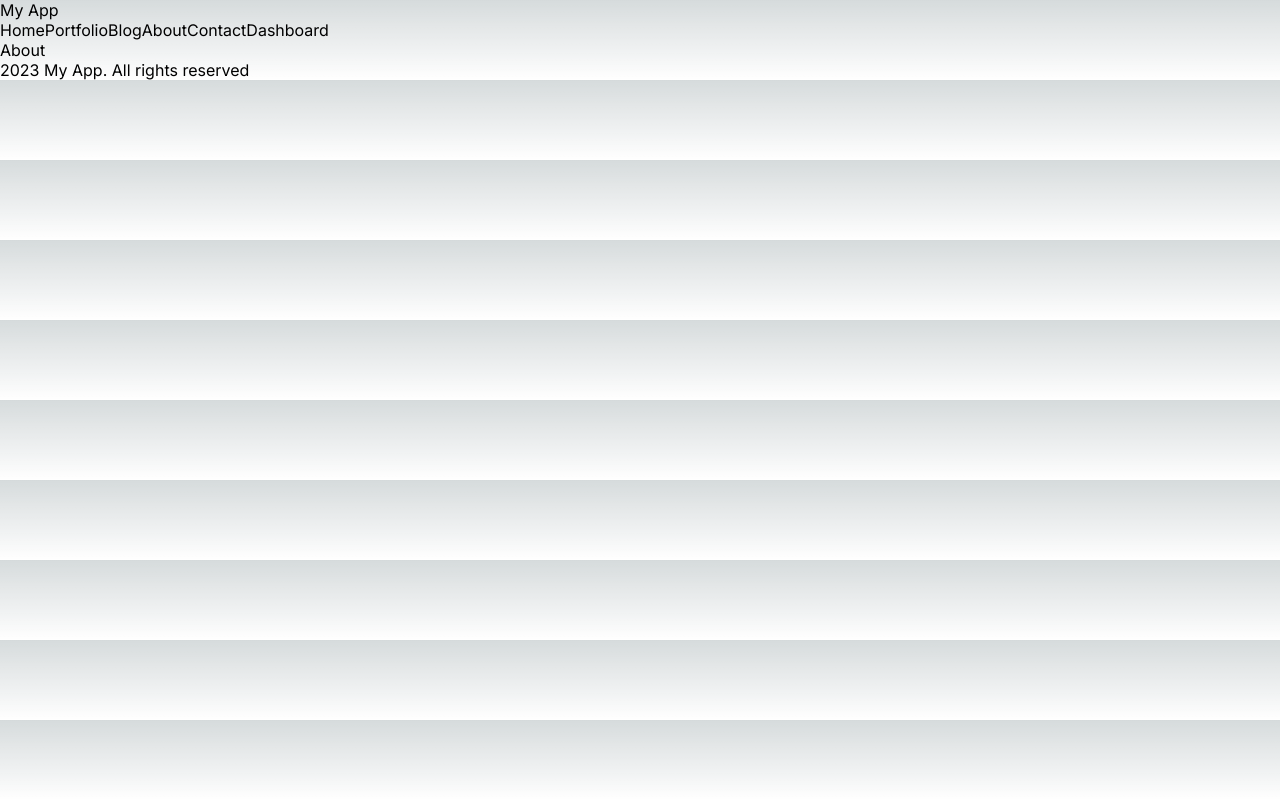
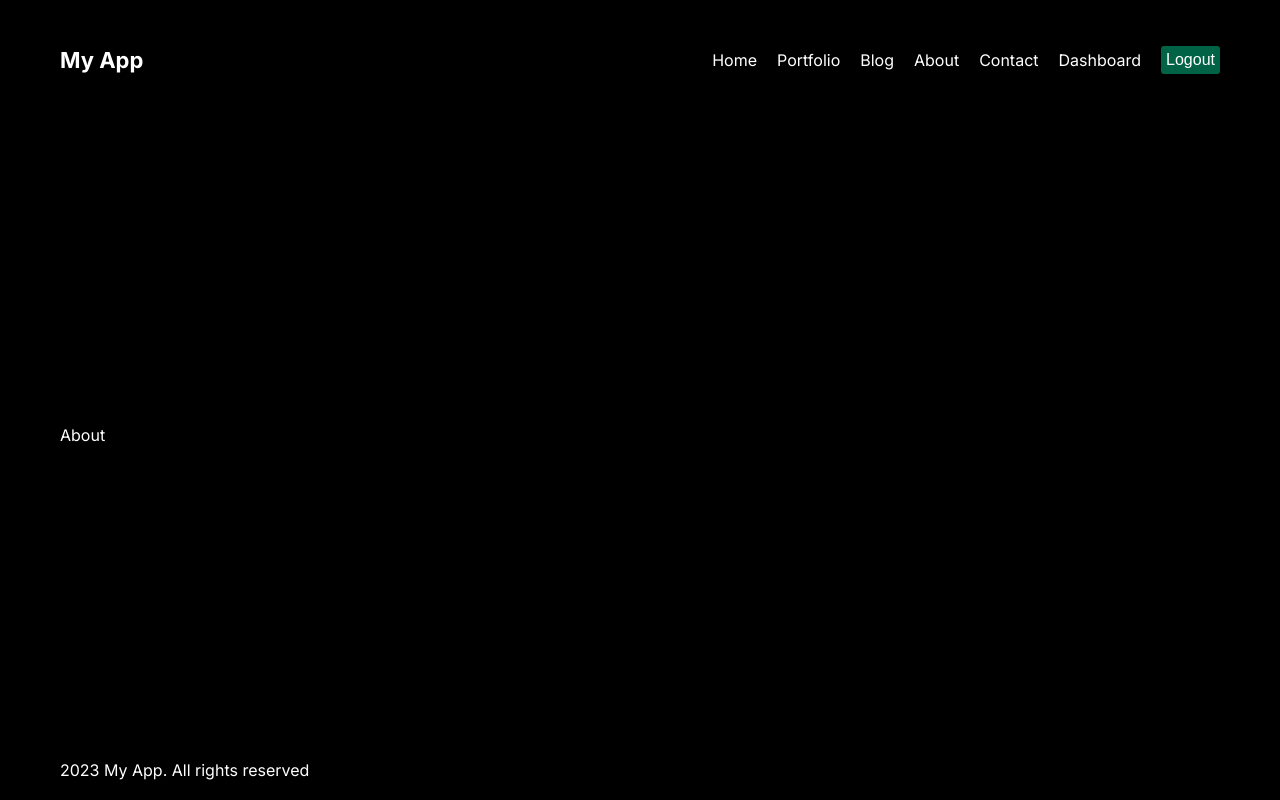
Before and after one commit to alexey-sevastynov/my-app-nextJS13.4, a Next.js app: page /about in a window 1280 px wide. Built offline with nearby package versions, Linux system fonts and the light colour scheme.

Commit message:
added global styles , Button

```diff
--- a/src/app/about/page.tsx
+++ b/src/app/about/page.tsx
@@ -1,7 +1,8 @@
 import React from "react";
+import styles from "./page.module.css";
 
 const About = () => {
-  return <div>About</div>;
+  return <div className={styles.about}>About</div>;
 };
 
 export default About;
--- a/src/app/globals.css
+++ b/src/app/globals.css
@@ -1,77 +1,23 @@
 :root {
-  --max-width: 1100px;
-  --border-radius: 12px;
-  --font-mono: ui-monospace, Menlo, Monaco, 'Cascadia Mono', 'Segoe UI Mono',
-    'Roboto Mono', 'Oxygen Mono', 'Ubuntu Monospace', 'Source Code Pro',
-    'Fira Mono', 'Droid Sans Mono', 'Courier New', monospace;
+  /* colors */
+  --bg-black: #000000;
+  --font-white: #FFFFFF;
 
-  --foreground-rgb: 0, 0, 0;
-  --background-start-rgb: 214, 219, 220;
-  --background-end-rgb: 255, 255, 255;
+  --btn: #006345;
+  --btn-hover: #00442f;
+  --btn-active: #00291c;
 
-  --primary-glow: conic-gradient(
-    from 180deg at 50% 50%,
-    #16abff33 0deg,
-    #0885ff33 55deg,
-    #54d6ff33 120deg,
-    #0071ff33 160deg,
-    transparent 360deg
-  );
-  --secondary-glow: radial-gradient(
-    rgba(255, 255, 255, 1),
-    rgba(255, 255, 255, 0)
-  );
+  /* breakpoint */
+  --mobile-breakpoint: 576px;
+  --tablet-breakpoint: 768px;
 
-  --tile-start-rgb: 239, 245, 249;
-  --tile-end-rgb: 228, 232, 233;
-  --tile-border: conic-gradient(
-    #00000080,
-    #00000040,
-    #00000030,
-    #00000020,
-    #00000010,
-    #00000010,
-    #00000080
-  );
-
-  --callout-rgb: 238, 240, 241;
-  --callout-border-rgb: 172, 175, 176;
-  --card-rgb: 180, 185, 188;
-  --card-border-rgb: 131, 134, 135;
 }
 
-@media (prefers-color-scheme: dark) {
-  :root {
-    --foreground-rgb: 255, 255, 255;
-    --background-start-rgb: 0, 0, 0;
-    --background-end-rgb: 0, 0, 0;
+h3 {
+  font-size: 22px;
+}
 
-    --primary-glow: radial-gradient(rgba(1, 65, 255, 0.4), rgba(1, 65, 255, 0));
-    --secondary-glow: linear-gradient(
-      to bottom right,
-      rgba(1, 65, 255, 0),
-      rgba(1, 65, 255, 0),
-      rgba(1, 65, 255, 0.3)
-    );
 
-    --tile-start-rgb: 2, 13, 46;
-    --tile-end-rgb: 2, 5, 19;
-    --tile-border: conic-gradient(
-      #ffffff80,
-      #ffffff40,
-      #ffffff30,
-      #ffffff20,
-      #ffffff10,
-      #ffffff10,
-      #ffffff80
-    );
-
-    --callout-rgb: 20, 20, 20;
-    --callout-border-rgb: 108, 108, 108;
-    --card-rgb: 100, 100, 100;
-    --card-border-rgb: 200, 200, 200;
-  }
-}
 
 * {
   box-sizing: border-box;
@@ -83,25 +29,41 @@ html,
 body {
   max-width: 100vw;
   overflow-x: hidden;
-}
-
-body {
-  color: rgb(var(--foreground-rgb));
-  background: linear-gradient(
-      to bottom,
-      transparent,
-      rgb(var(--background-end-rgb))
-    )
-    rgb(var(--background-start-rgb));
+  background-color: var(--bg-black);
+  color: var(--font-white);
 }
 
 a {
-  color: inherit;
+  color: var(--font-white);
   text-decoration: none;
+
+  cursor: pointer;
 }
 
-@media (prefers-color-scheme: dark) {
-  html {
-    color-scheme: dark;
+ul {
+  padding: 0;
+  margin: 0;
+  list-style-type: none;
+  /* Removes the default list bullet */
+}
+
+li {
+  margin: 0;
+  padding: 0;
+}
+
+.container {
+  max-width: 1366px;
+  min-height: 100vh;
+  margin: 0 auto;
+  padding: 10px 60px 20px 60px;
+  display: flex;
+  flex-direction: column;
+  justify-content: space-between;
+}
+
+@media(max-width: 768px) {
+  .container {
+    padding: 10px 10px 10px 10px;
   }
 }
--- a/src/app/layout.tsx
+++ b/src/app/layout.tsx
@@ -18,9 +18,13 @@ export default function RootLayout({
 }) {
   return (
     <html lang="en">
-      <Navbar />
-      <body className={inter.className}>{children}</body>
-      <Footer />
+      <body className={inter.className}>
+        <div className="container">
+          <Navbar />
+          {children}
+          <Footer />
+        </div>
+      </body>
     </html>
   );
 }
--- /dev/null
+++ b/src/components/button/button.tsx
@@ -0,0 +1,13 @@
+import React from "react";
+
+import styles from "./page.module.css";
+
+interface IButton extends React.HTMLProps<HTMLButtonElement> {
+  children: React.ReactNode;
+}
+
+const Button = ({ children }: IButton) => {
+  return <button className={styles.button}>{children}</button>;
+};
+
+export default Button;
--- /dev/null
+++ b/src/components/button/page.module.css
@@ -0,0 +1,18 @@
+.button {
+    padding: 5px;
+    border: none;
+    background-color: var(--btn);
+    color: var(--font-white);
+    font-size: 16px;
+
+    cursor: pointer;
+    border-radius: 3px;
+}
+
+.button:hover {
+    background-color: var(--btn-hover);
+}
+
+.button:active {
+    background-color: var(--btn-active);
+}
--- a/src/components/navbar/navbar.tsx
+++ b/src/components/navbar/navbar.tsx
@@ -1,17 +1,25 @@
+"use client";
+
 import { LINKS } from "@/constants/links/links";
 import Link from "next/link";
 
+import styles from "./page.module.css";
+import Button from "../button/button";
+
 const Navbar = () => {
   return (
-    <nav>
-      <Link href="/">My App</Link>
-      <div>
+    <nav className={styles.navbar}>
+      <Link href="/" className={styles.logo}>
+        <h3>My App</h3>
+      </Link>
+      <ul className={styles.links}>
         {LINKS.map((link) => (
-          <Link href={link.url} key={link.id}>
-            {link.title}
-          </Link>
+          <li key={link.id} className={styles.link}>
+            <Link href={link.url}>{link.title}</Link>
+          </li>
         ))}
-      </div>
+        <Button onClick={() => console.log("logout")}>Logout</Button>
+      </ul>
     </nav>
   );
 };
--- /dev/null
+++ b/src/components/navbar/page.module.css
@@ -0,0 +1,45 @@
+.navbar {
+    min-height: 100px;
+    display: flex;
+    justify-content: space-between;
+    align-items: center;
+
+    gap: 20px;
+}
+
+.logo {
+
+    font-weight: bold;
+}
+
+.links {
+    display: flex;
+    flex-wrap: wrap;
+    justify-content: center;
+    align-items: center;
+    gap: 20px;
+}
+
+
+
+.link:hover {
+    text-decoration: underline;
+}
+
+.logout {
+    padding: 5px;
+    border: none;
+    background-color: var(--font-white);
+}
+
+
+
+@media (max-width: 768px) {
+    .navbar {
+
+        flex-direction: column;
+
+
+        gap: 20px;
+    }
+}
```
Also changed, not shown: src/app/about/page.module.css (added), src/app/blog/page.module.css (added), src/app/contact/page.module.css (added), src/app/dashboard/page.module.css (added), src/app/portfolio/page.module.css (added).
